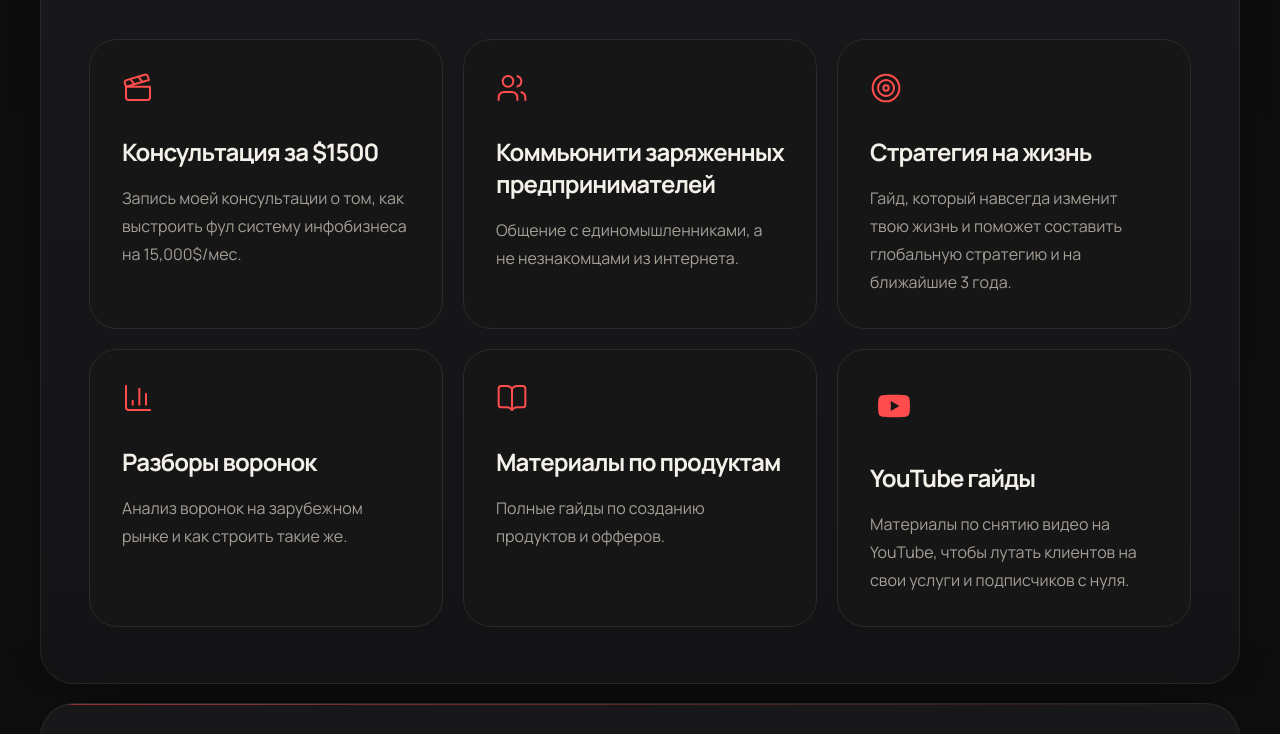
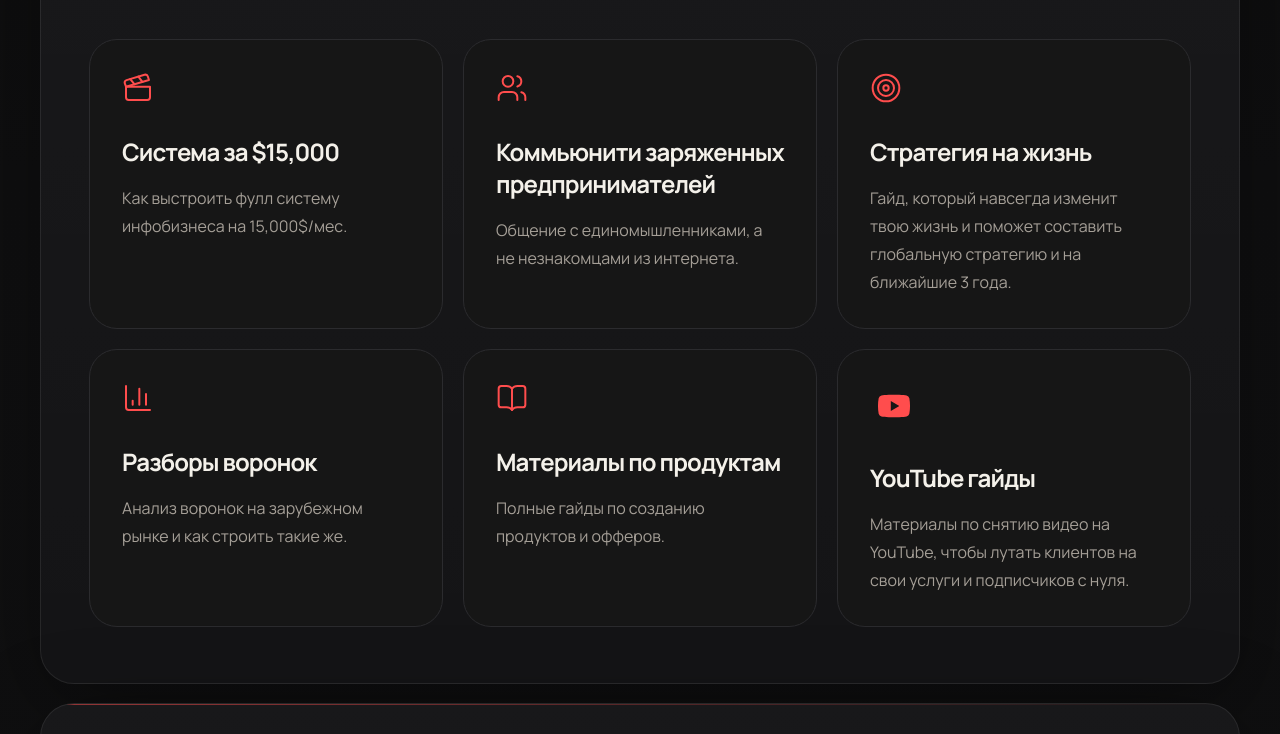
Before and after one commit to SamuraiCoding-git/formula-1, a plain HTML site: page index.html in a window 1280 px wide. Shown: the part 940-1674 px from the top of the page. Drawn offline with nearby package versions, Linux system fonts and the light colour scheme.

Commit message:
Update index.html

```diff
--- a/index.html
+++ b/index.html
@@ -367,8 +367,8 @@
           <article class="card-surface flex h-full flex-col gap-8 rounded-[28px] border border-line bg-cloud p-8">
             <i data-lucide="clapperboard" class="h-8 w-8 text-rosso"></i>
             <div class="space-y-4">
-              <h3 class="text-2xl font-bold tracking-tighter2">Консультация за $1500</h3>
-              <p class="leading-7 text-slate">Запись моей консультации о том, как выстроить фул систему инфобизнеса на 15,000$/мес.</p>
+              <h3 class="text-2xl font-bold tracking-tighter2">Система за $15,000</h3>
+              <p class="leading-7 text-slate">Как выстроить фулл систему инфобизнеса на 15,000$/мес.</p>
             </div>
           </article>
 
```
